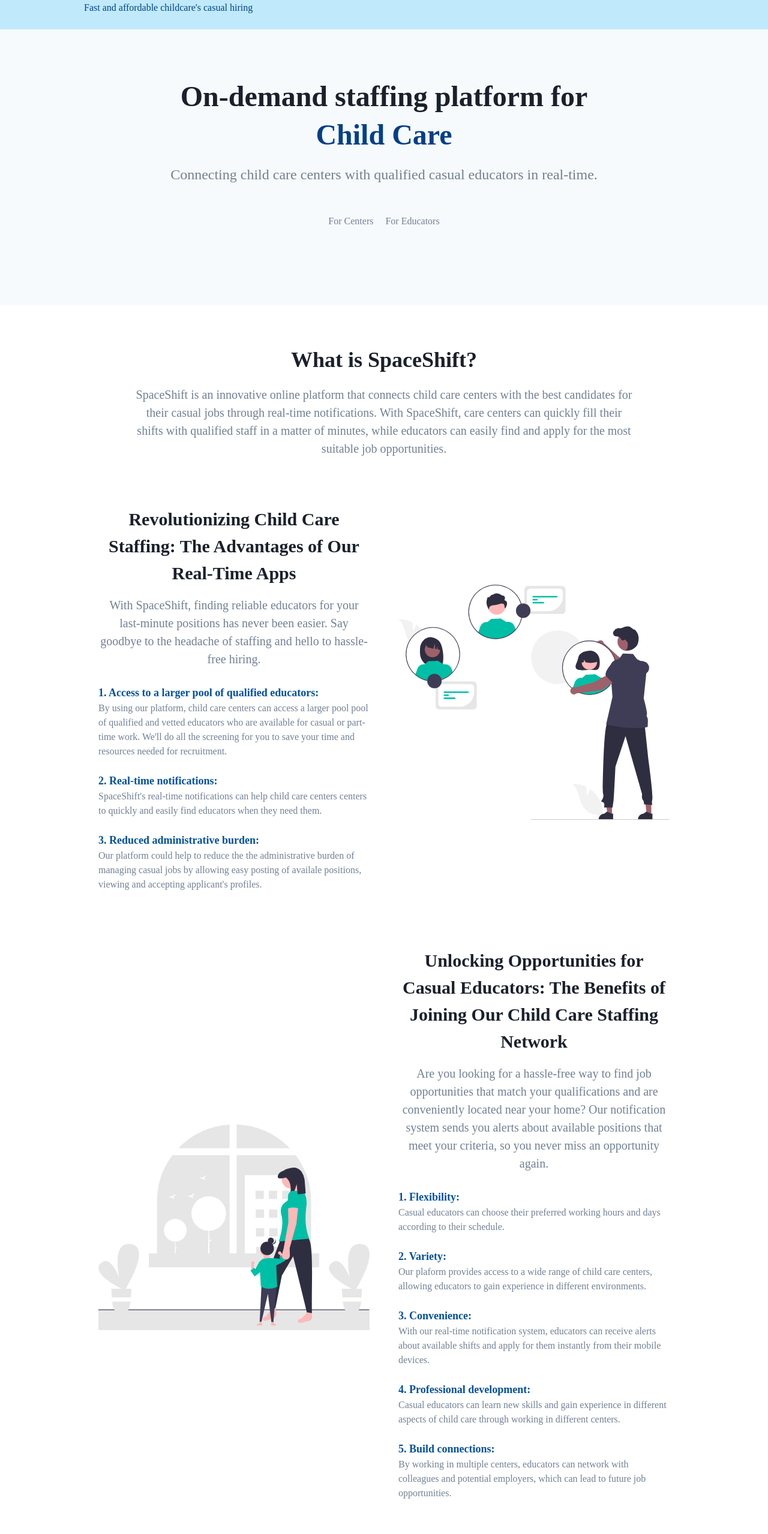
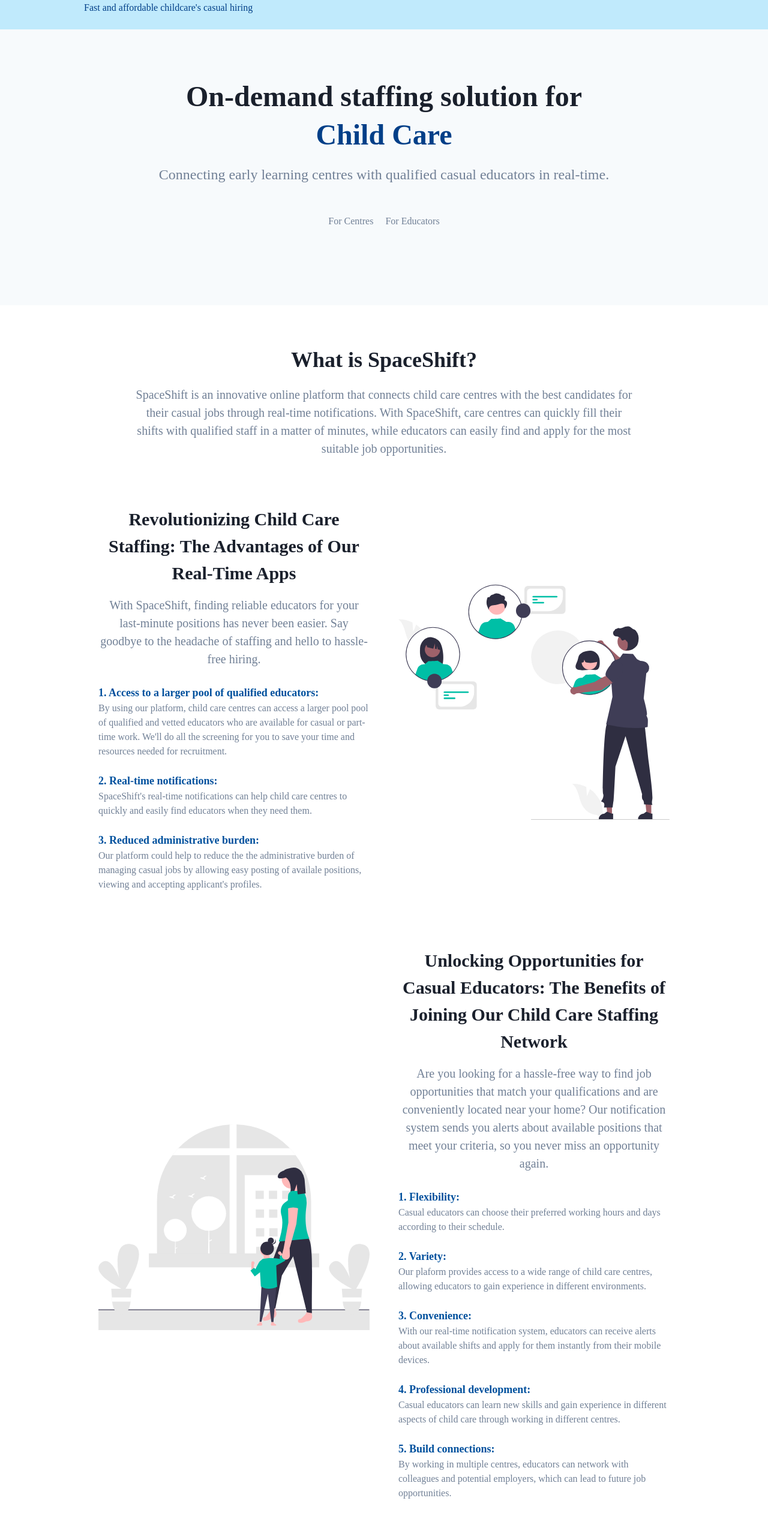
Before and after one commit to tonyvu2014/instantstaff, a Next.js app: page / in a window 1280 px wide. Shown: the part 68-2626 px from the top of the page at 60% size. Built offline with nearby package versions, Linux system fonts and the light colour scheme.

Commit message:
Update texts

```diff
--- a/src/templates/Hero.tsx
+++ b/src/templates/Hero.tsx
@@ -11,16 +11,16 @@
       <HeroButton
         title={
           <>
-            {'On-demand staffing platform for\n'}
+            {'On-demand staffing solution for\n'}
             <span className="text-primary-500">Child Care</span>
           </>
         }
-        description="Connecting child care centers with qualified casual educators in real-time."
+        description="Connecting early learning centres with qualified casual educators in real-time."
         primaryButton={
           <Link href="/centers">
             <a>
               <Button xl primary>
-                For Centers
+                For Centres
               </Button>
             </a>
           </Link>
--- a/src/templates/VerticalFeatures.tsx
+++ b/src/templates/VerticalFeatures.tsx
@@ -6,7 +6,7 @@
 const VerticalFeatures = () => (
   <Section
     title="What is SpaceShift?"
-    description="SpaceShift is an innovative online platform that connects child care centers with the best candidates for their casual jobs through real-time notifications. With SpaceShift, care centers can quickly fill their shifts with qualified staff in a matter of minutes, while educators can easily find and apply for the most suitable job opportunities."
+    description="SpaceShift is an innovative online platform that connects child care centres with the best candidates for their casual jobs through real-time notifications. With SpaceShift, care centres can quickly fill their shifts with qualified staff in a matter of minutes, while educators can easily find and apply for the most suitable job opportunities."
   >
     <VerticalFeatureRow
       title="Revolutionizing Child Care Staffing: The Advantages of Our Real-Time Apps"
@@ -18,7 +18,7 @@
               1. Access to a larger pool of qualified educators:
             </span>{' '}
             <p>
-              By using our platform, child care centers can access a larger pool
+              By using our platform, child care centres can access a larger pool
               pool of qualified and vetted educators who are available for
               casual or part-time work. We&apos;ll do all the screening for you
               to save your time and resources needed for recruitment.
@@ -30,8 +30,7 @@
             </span>{' '}
             <p>
               SpaceShift&apos;s real-time notifications can help child care
-              centers centers to quickly and easily find educators when they
-              need them.
+              centres to quickly and easily find educators when they need them.
             </p>
           </p>
           <p className="py-3">
@@ -68,7 +67,7 @@
               2. Variety:
             </span>{' '}
             <p>
-              Our plaform provides access to a wide range of child care centers,
+              Our plaform provides access to a wide range of child care centres,
               allowing educators to gain experience in different environments.
             </p>
           </p>
@@ -89,7 +88,7 @@
             <p>
               Casual educators can learn new skills and gain experience in
               different aspects of child care through working in different
-              centers.
+              centres.
             </p>
           </p>
           <p className="py-3">
@@ -97,7 +96,7 @@
               5. Build connections:
             </span>{' '}
             <p>
-              By working in multiple centers, educators can network with
+              By working in multiple centres, educators can network with
               colleagues and potential employers, which can lead to future job
               opportunities.
             </p>
```
